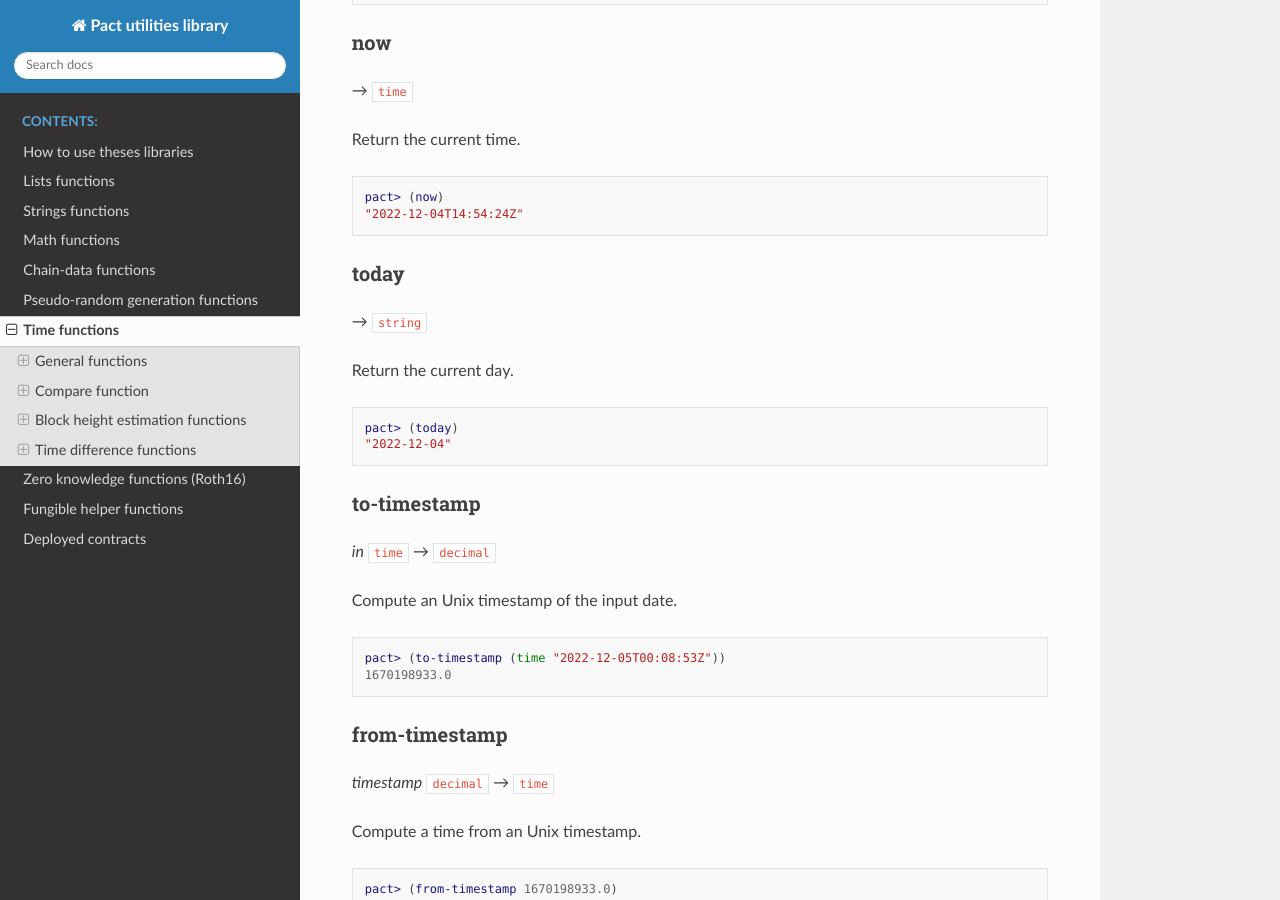
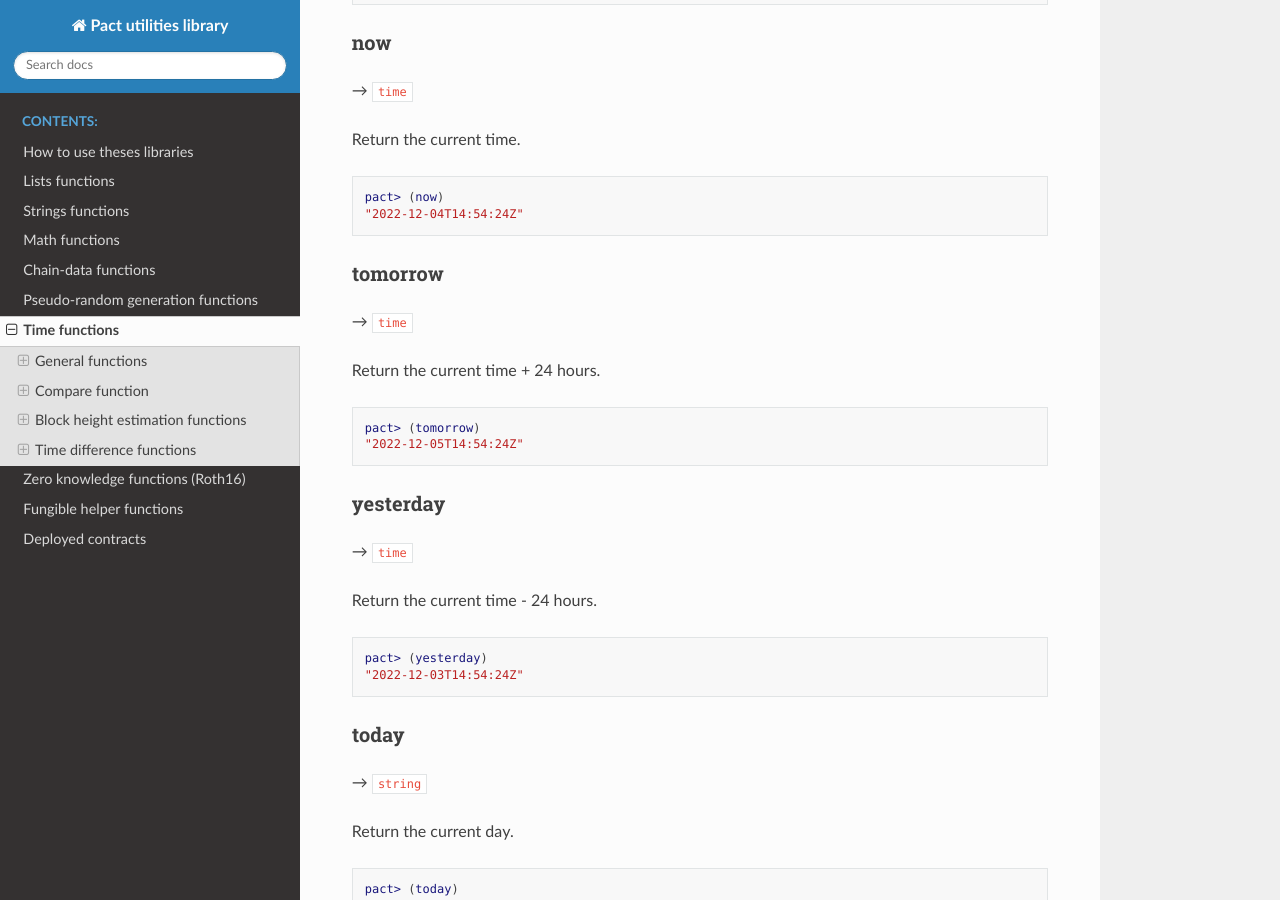
Before and after one commit to CryptoPascal31/pact-util-lib, a Sphinx documentation site: the page built from docs/source/util-time.rst, in a window 1280 px wide and 900 px high, scrolled down 794 px. Built offline with Sphinx 7.4.7 and the Read the Docs theme 2.0.0, drawn with Linux system fonts in a browser that asks for light colours.

Commit message:
Add tomorrow and yesterday functions
Co-Authored-By: CryptoPascal31 <CryptoPascal31@users.noreply.github.com>

```diff
--- a/docs/source/util-time.rst
+++ b/docs/source/util-time.rst
@@ -43,6 +43,31 @@ Return the current time.
 
   pact> (now)
   "2022-12-04T14:54:24Z"
+
+
+tomorrow
+~~~~~~~~~
+*→* ``time``
+
+Return the current time + 24 hours.
+
+.. code:: lisp
+
+  pact> (tomorrow)
+  "2022-12-05T14:54:24Z"
+
+
+yesterday
+~~~~~~~~~
+*→* ``time``
+
+Return the current time - 24 hours.
+
+.. code:: lisp
+
+  pact> (yesterday)
+  "2022-12-03T14:54:24Z"
+
 
 today
 ~~~~~
```
Also changed, not shown: README.md (+2 -0 lines), 2 other files.
